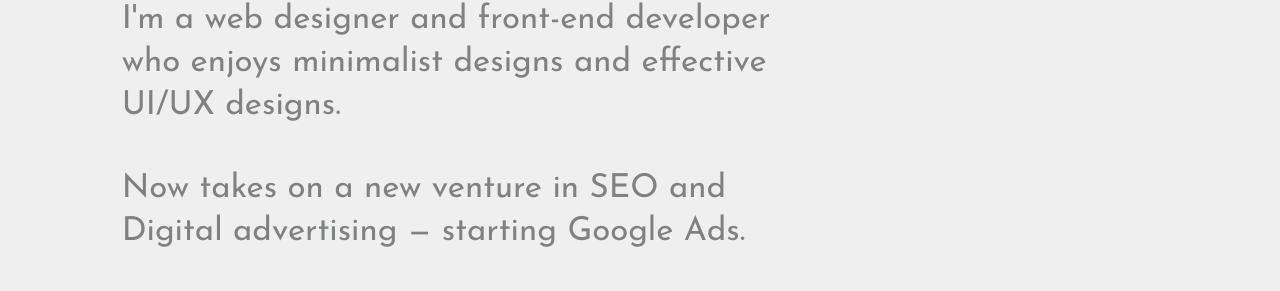
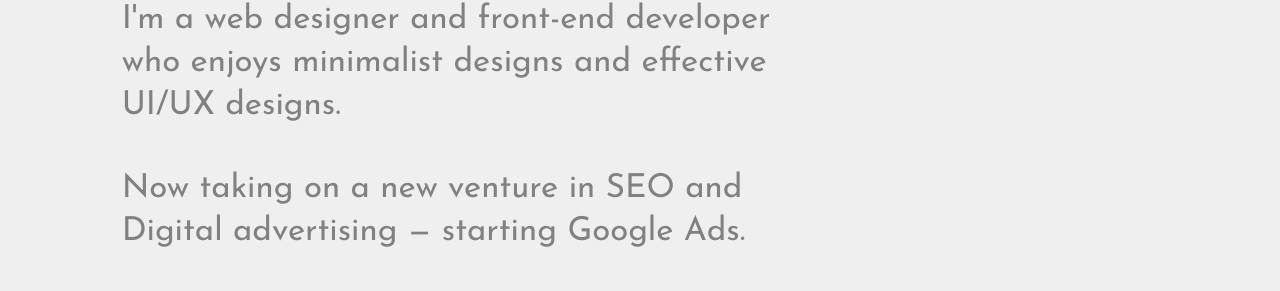
Before and after one commit to garciakim/garciakim.github.io, a plain HTML site: page index.html in a window 1280 px wide. Shown: the part 260-551 px from the top of the page. Drawn offline with nearby package versions, Linux system fonts and the light colour scheme.

Commit message:
update typo

```diff
--- a/index.html
+++ b/index.html
@@ -80,7 +80,7 @@
 								<h2>Kimberly Garcia</h2>
 								<p>I'm a web designer and front-end developer who enjoys minimalist designs and effective UI/UX designs.</p>
 								<br>
-								<p>Now takes on a new venture in SEO and Digital advertising — starting Google Ads.</p>
+								<p>Now taking on a new venture in SEO and Digital advertising — starting Google Ads.</p>
 							</div>
 							<div class="hero-info">
 								<!-- <h2>General Info</h2> -->
```
